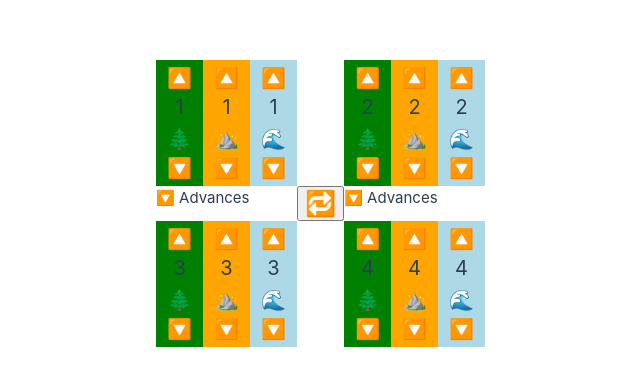
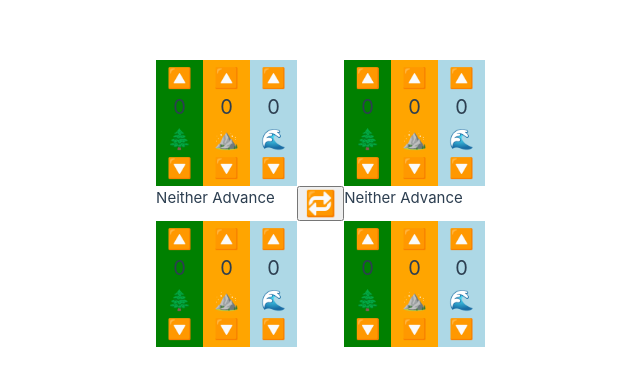
Before and after one commit to dospunk/tumult-tracker, a Vue app: page / in a window 1280 px wide. Shown: the part 197-582 px from the top of the page, without its empty margins (155-795 px from the left). Built offline with nearby package versions, Linux system fonts and the light colour scheme.

Commit message:
proper starting state

```diff
--- a/src/App.vue
+++ b/src/App.vue
@@ -84,30 +84,30 @@ import { ref } from 'vue'
 import Expedition from './components/Expedition.vue'
 import MovementMessage from './components/MovementMessage.vue'
 
-const heroForest = ref(1)
-const heroMountain = ref(1)
-const heroSea = ref(1)
+const heroForest = ref(0)
+const heroMountain = ref(0)
+const heroSea = ref(0)
 const heroForestSelected = ref(true)
 const heroMountainSelected = ref(true)
 const heroSeaSelected = ref(true)
 
-const companionForest = ref(2)
-const companionMountain = ref(2)
-const companionSea = ref(2)
+const companionForest = ref(0)
+const companionMountain = ref(0)
+const companionSea = ref(0)
 const companionForestSelected = ref(true)
 const companionMountainSelected = ref(true)
 const companionSeaSelected = ref(true)
 
-const enemyHeroForest = ref(3)
-const enemyHeroMountain = ref(3)
-const enemyHeroSea = ref(3)
+const enemyHeroForest = ref(0)
+const enemyHeroMountain = ref(0)
+const enemyHeroSea = ref(0)
 const enemyHeroForestSelected = ref(true)
 const enemyHeroMountainSelected = ref(true)
 const enemyHeroSeaSelected = ref(true)
 
-const enemyCompanionForest = ref(4)
-const enemyCompanionMountain = ref(4)
-const enemyCompanionSea = ref(4)
+const enemyCompanionForest = ref(0)
+const enemyCompanionMountain = ref(0)
+const enemyCompanionSea = ref(0)
 const enemyCompanionForestSelected = ref(true)
 const enemyCompanionMountainSelected = ref(true)
 const enemyCompanionSeaSelected = ref(true)
```
